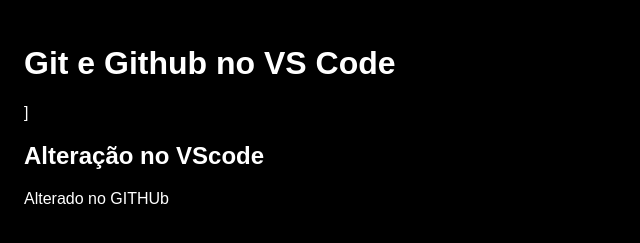
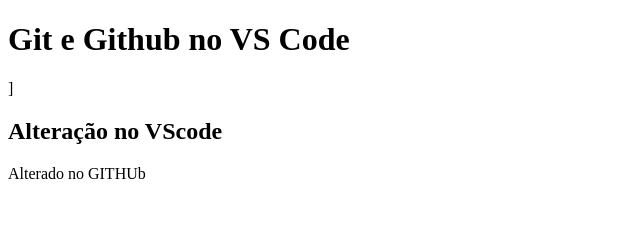
Before and after one commit to zeckamorim/trabalhando-com-git-e-github, a plain HTML site: page index.html in a window 1280 px wide. Shown: the whole page, without its empty margins (0-640 px from the left). Drawn offline with Linux system fonts and the light colour scheme.

Commit message:
alterado no vs code

```diff
--- a/index.html
+++ b/index.html
@@ -4,20 +4,7 @@
     <meta charset="UTF-8">
     <meta name="viewport" content="width=device-width, initial-scale=1.0">
     <title>Git e Github</title>
-    <style>
-    body{
-        color:white;
-        background-color: black;
-        font-size: large 16px;
-        font-family: Arial, Helvetica, sans-serif;
-        padding: 16px;
-    }
-        h1 {
-            color:b
-        }
 
-
-        </style>
 </head>
 <body>
     <h1>Git e Github no VS Code </h1>]
```
